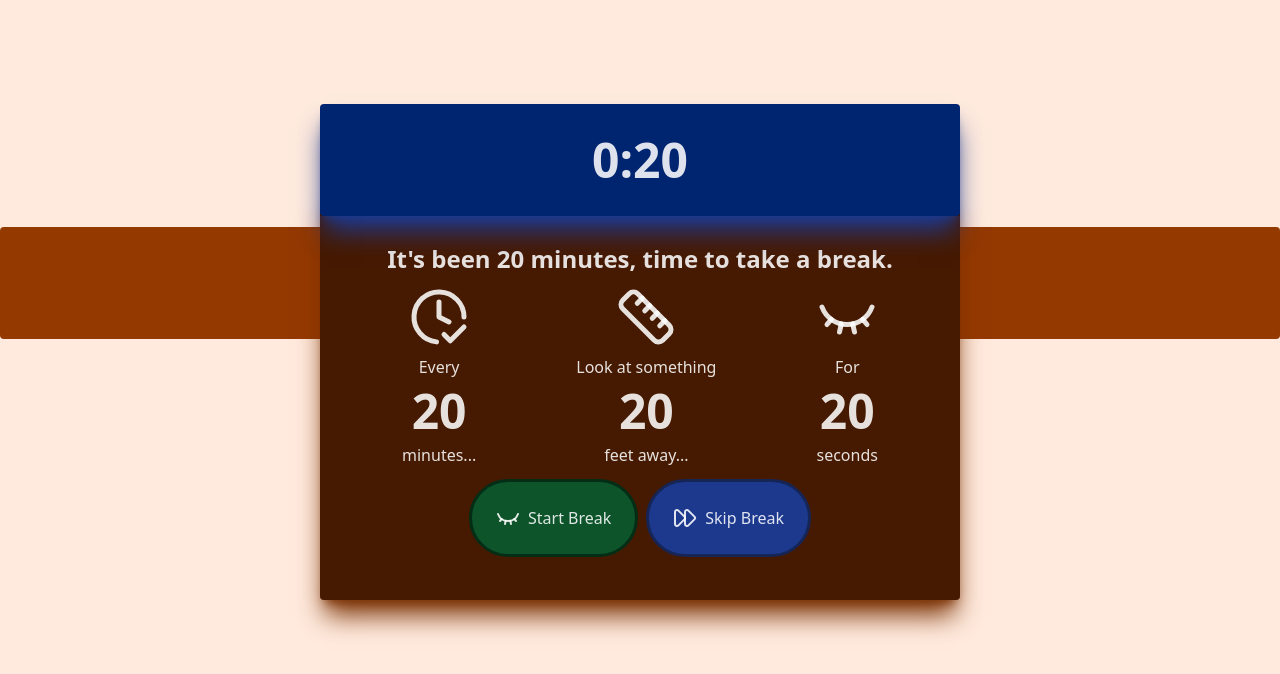
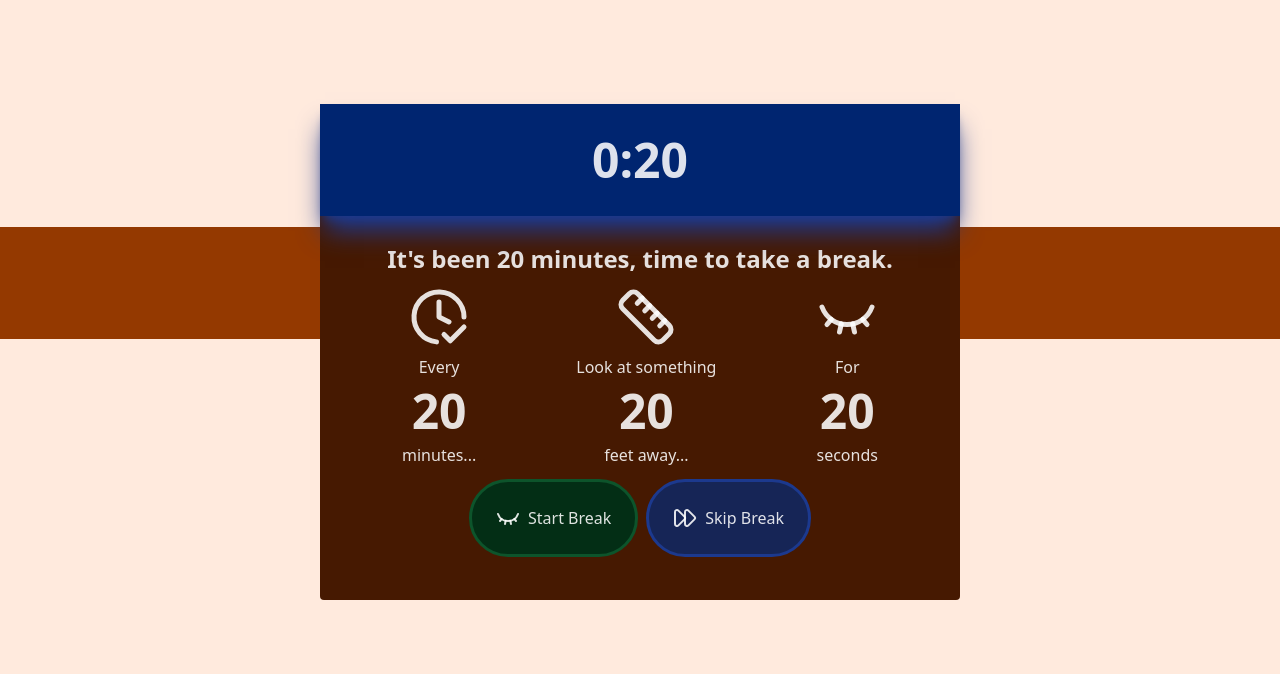
Before and after one commit to normalperson543/twentytwentytwenty, a React (Vite) app: page / in a window 1280 px wide. Both pictures are taken after a click on the button "Break". Shown: the top 674 px of the page. Built offline with nearby package versions, Linux system fonts and the light colour scheme.

Commit message:
streaks kinda work, bugfixes/prettier

```diff
--- a/src/App.tsx
+++ b/src/App.tsx
@@ -4,7 +4,6 @@ import {
   ClockCheckIcon,
   EyeClosedIcon,
   FastForwardIcon,
-  FootprintsIcon,
   InfoIcon,
   PauseIcon,
   PlayIcon,
@@ -19,6 +18,7 @@ import TimerBar from "./components/timer-bar";
 
 function distanceBetweenDates(startTs: number, endTs: number) {
   // https://www.geeksforgeeks.org/javascript/how-to-calculate-the-number-of-days-between-two-dates-in-javascript/
+  // realized i didn't really need a tutorial for this :heavysob:
   const timeDifference = endTs - startTs;
   const daysDifference = timeDifference / (1000 * 3600 * 24);
   return daysDifference;
@@ -62,7 +62,6 @@ function App() {
 
   function startTimer() {
     startTimerAudio.play();
-    console.log("timer");
     stopTimers();
     timeStart.current = Date.now();
     setStarted(true);
@@ -76,16 +75,14 @@ function App() {
         setTimeRemaining(0);
         prepareStartBreak();
       } else {
-        console.log(Date.now());
-        console.log(timeStart.current);
         setTimeRemaining(timeStart.current + TIMER_MS - Date.now());
       }
     }, 100);
   }
   function startBreak() {
     startTimerAudio.play();
-    console.log("Bnreak");
     setReadyToStartBreak(false);
+    setIsPaused(false)
     stopTimers();
     timeStart.current = Date.now();
     setBreakStarted(true);
@@ -114,14 +111,14 @@ function App() {
 
   function nextRound(valid = false) {
     endBreakAudio.play();
-    console.log(valid);
     if (valid) {
       setBreaks(breaks + 1);
       localStorage.setItem("breaks", (breaks + 1).toString());
-      refreshStreak()
+      refreshStreak();
     }
     setReadyToStartBreak(false);
     setTimeRemaining(0);
+    setIsPaused(false)
     startTimer();
   }
 
@@ -135,7 +132,6 @@ function App() {
     }
   }
   function pauseTimerButtonClicked() {
-    console.log("Trying to stop timers...");
     pauseCheckpoint.current = Date.now() - timeStart.current;
     setIsPaused(true);
     stopTimers();
@@ -147,12 +143,23 @@ function App() {
   }
   function refreshStreak(noIncrement: boolean = false) {
     // I am not sure if this streak system will work, but I need an MVP so this will do.
-    localStorage.setItem("lastBreakDate", Date.now().toString());
+
     const dist = distanceBetweenDates(Number(lsLastBreakDate), Date.now());
-
+    if (Number(lsLastBreakDate) === 0 && !noIncrement) {
+      // first time most likely, so if they completed a break, incremenent by 1
+      localStorage.setItem("breakStreak", String(1));
+      localStorage.setItem("lastBreakDate", Date.now().toString());
+      lsLastBreakDate = Date.now().toString();
+      setBreakStreak(1);
+      return;
+    }
     if (dist > 1) {
       // broke the streak!
+      if (noIncrement) return;
+      // they probably did a break, so just increment the streak
       localStorage.setItem("breakStreak", String(1));
+      localStorage.setItem("lastBreakDate", Date.now().toString());
+      lsLastBreakDate = Date.now().toString();
       setBreakStreak(1);
       return;
     } else {
@@ -160,6 +167,8 @@ function App() {
       if (dist === 1) {
         // 1 day after, so increment
         localStorage.setItem("breakStreak", String(breakStreak + 1));
+        localStorage.setItem("lastBreakDate", Date.now().toString());
+        lsLastBreakDate = Date.now().toString();
         setBreakStreak(breakStreak + 1);
         return;
       }
@@ -167,7 +176,8 @@ function App() {
       return;
     }
   }
-  refreshStreak(true)
+  refreshStreak(true);
+
   return (
     <div className="w-full h-full">
       <div className="flex flex-col gap-2 items-center justify-center h-full w-full">
@@ -287,13 +297,15 @@ function App() {
         {breakStarted && (
           <div className="flex flex-row gap-3 items-center bg-amber-900 rounded-sm p-4">
             <InfoIcon width={16} height={16} />
-            Look at something <b>20</b> feet away
+            <div className="flex flex-row gap-1">
+              Look at something <b>20</b> feet away
+            </div>
           </div>
         )}
       </div>
 
       {readyToStartBreak && (
-        <div className="bg-amber-950 p-8 w-1/2 h-1/2 rounded-sm absolute top-1/2 left-1/2 -translate-1/2 shadow-xl shadow-amber-900 flex flex-col gap-3 justify-center items-center">
+        <div className="bg-amber-950 p-8 w-1/2 h-1/2 rounded-sm absolute top-1/2 left-1/2 -translate-1/2 flex flex-col gap-3 justify-center items-center">
           <div className="absolute -top-24 left-0 w-full shadow-xl shadow-blue-900">
             <TimerBar
               progressBarBgColor="#002570"
@@ -303,7 +315,7 @@ function App() {
               0:20
             </TimerBar>
           </div>
-          <h2 className="text-2xl font-bold">
+          <h2 className="text-2xl font-bold text-center">
             It's been 20 minutes, time to take a break.
           </h2>
           <div className="flex flex-row w-full justify-around">
@@ -329,14 +341,14 @@ function App() {
           <div className="flex flex-row gap-2">
             <button
               onClick={startBreak}
-              className="bg-green-900 rounded-full p-6 flex flex-row gap-2 border-green-950 border-3 border-solid"
+              className="bg-green-950 rounded-full p-6 flex flex-row gap-2 border-green-900 hover:bg-green-900 border-3 border-solid"
             >
               <EyeClosedIcon width={24} height={24} />
               <p>Start Break</p>
             </button>
             <button
               onClick={() => nextRound(false)}
-              className="bg-blue-900 rounded-full p-6 flex flex-row gap-2 border-blue-950 border-3 border-solid"
+              className="bg-blue-950 rounded-full p-6 flex flex-row gap-2 border-blue-900 hover:bg-blue-900 border-3 border-solid"
             >
               <FastForwardIcon width={24} height={24} />
               <p>Skip Break</p>
--- a/src/components/timer-bar.tsx
+++ b/src/components/timer-bar.tsx
@@ -13,11 +13,11 @@ export default function TimerBar({
     <div
       style={{
         background: `linear-gradient(to right,${progressBarBgColor} ${String(
-          progressPercentage
+          progressPercentage,
         )}%, ${barBgColor} ${progressPercentage}%)`,
       }}
       className="
-            w-full p-8 rounded-sm text-center font-bold text-5xl"
+            w-full p-8 text-center font-bold text-5xl"
     >
       {children}
     </div>
```
